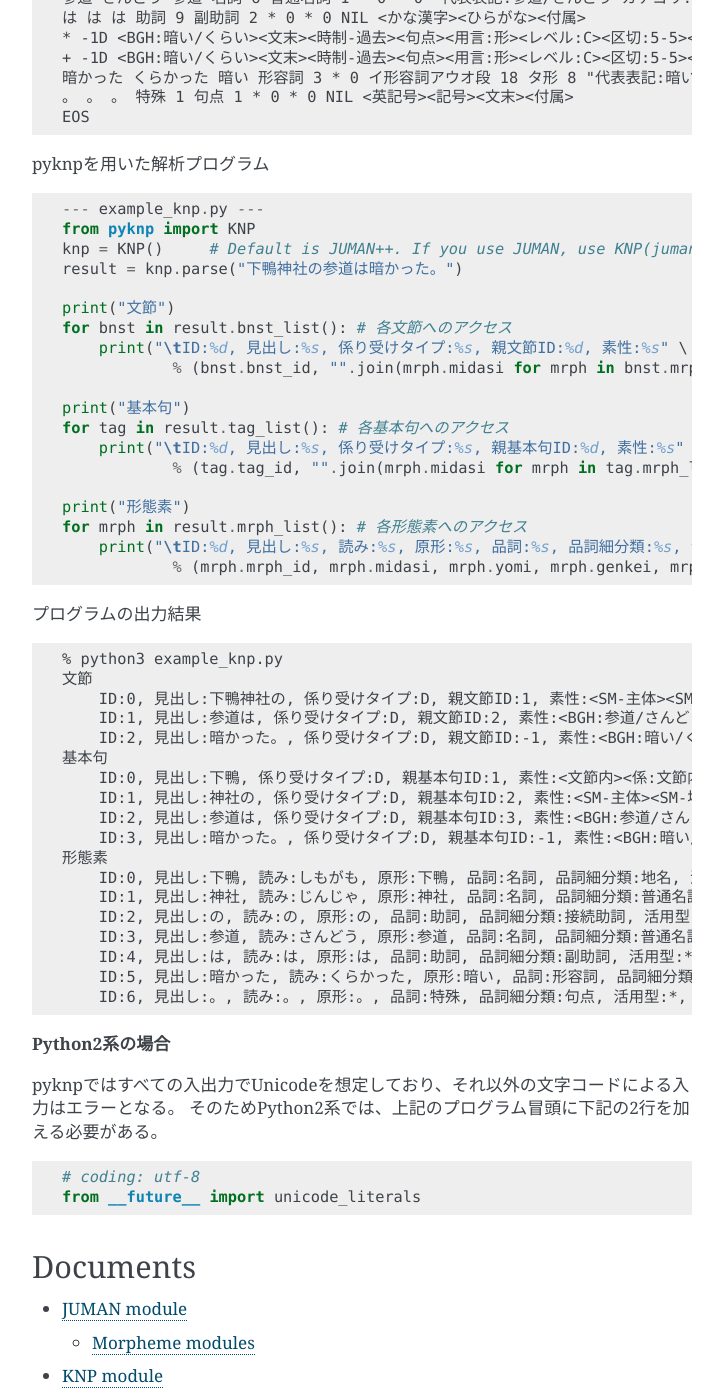
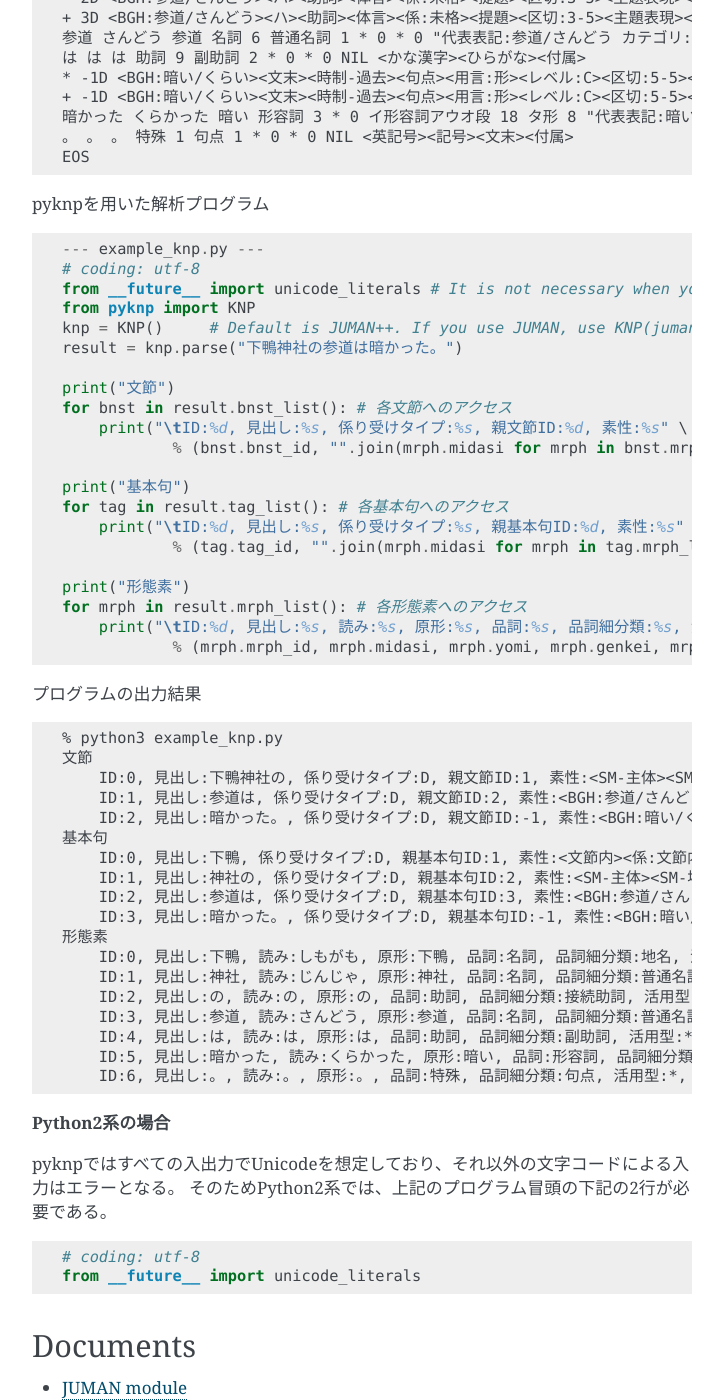
Before and after one commit to ku-nlp/pyknp, a Sphinx documentation site: the page built from docs/index.rst, in a window 1280 px wide and 1400 px high, scrolled down 2505 px. Shown: the whole window, without its empty margins (388-1111 px from the left). Built offline with Sphinx 7.4.7, drawn with Linux system fonts in a browser that asks for light colours; some of the changed text lies outside the part shown.

Commit message:
small change in README.

```diff
--- a/docs/index.rst
+++ b/docs/index.rst
@@ -99,6 +99,8 @@
 .. code-block:: python
 
     --- example_juman.py ---
+    # coding: utf-8
+    from __future__ import unicode_literals # It is not necessary when you use python3.
     from pyknp import Juman
     jumanpp = Juman()   # default is JUMAN++: Juman(jumanpp=True). if you use JUMAN, use Juman(jumanpp=False)
     result = jumanpp.analysis("下鴨神社の参道は暗かった。")
@@ -149,6 +151,8 @@
 .. code-block:: python
 
     --- example_knp.py ---
+    # coding: utf-8
+    from __future__ import unicode_literals # It is not necessary when you use python3.
     from pyknp import KNP
     knp = KNP()     # Default is JUMAN++. If you use JUMAN, use KNP(jumanpp=False)
     result = knp.parse("下鴨神社の参道は暗かった。")
@@ -195,7 +199,7 @@
 **Python2系の場合**
 
 pyknpではすべての入出力でUnicodeを想定しており、それ以外の文字コードによる入力はエラーとなる。
-そのためPython2系では、上記のプログラム冒頭に下記の2行を加える必要がある。
+そのためPython2系では、上記のプログラム冒頭の下記の2行が必要である。
 
 .. code-block:: python
 
```
